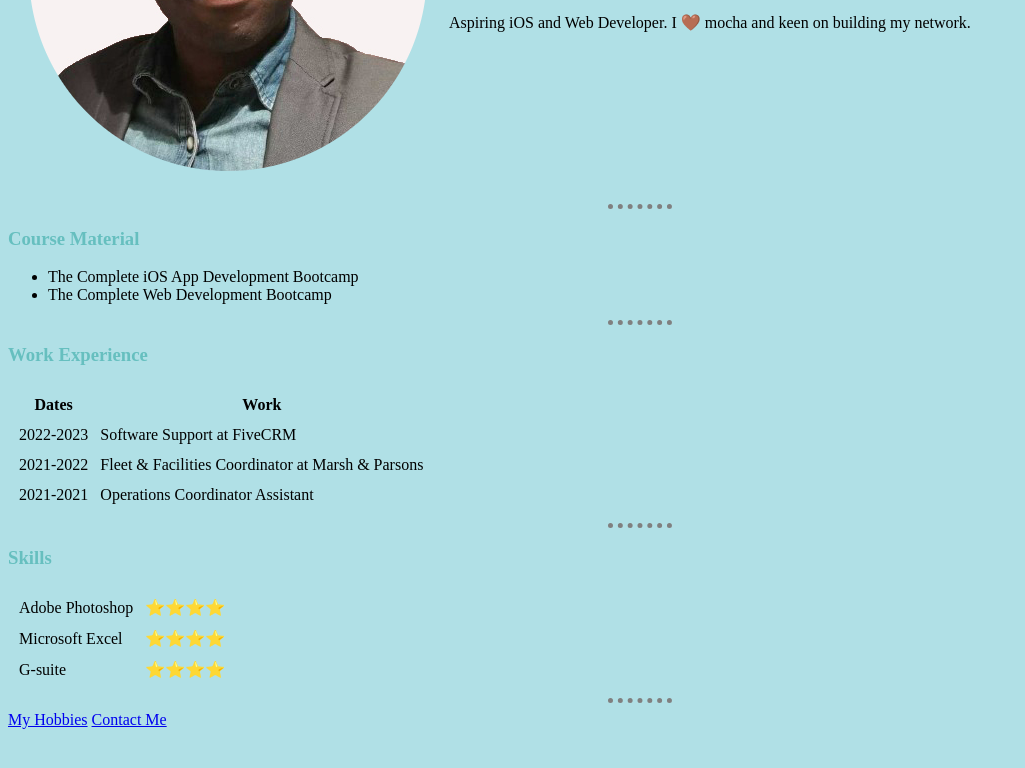
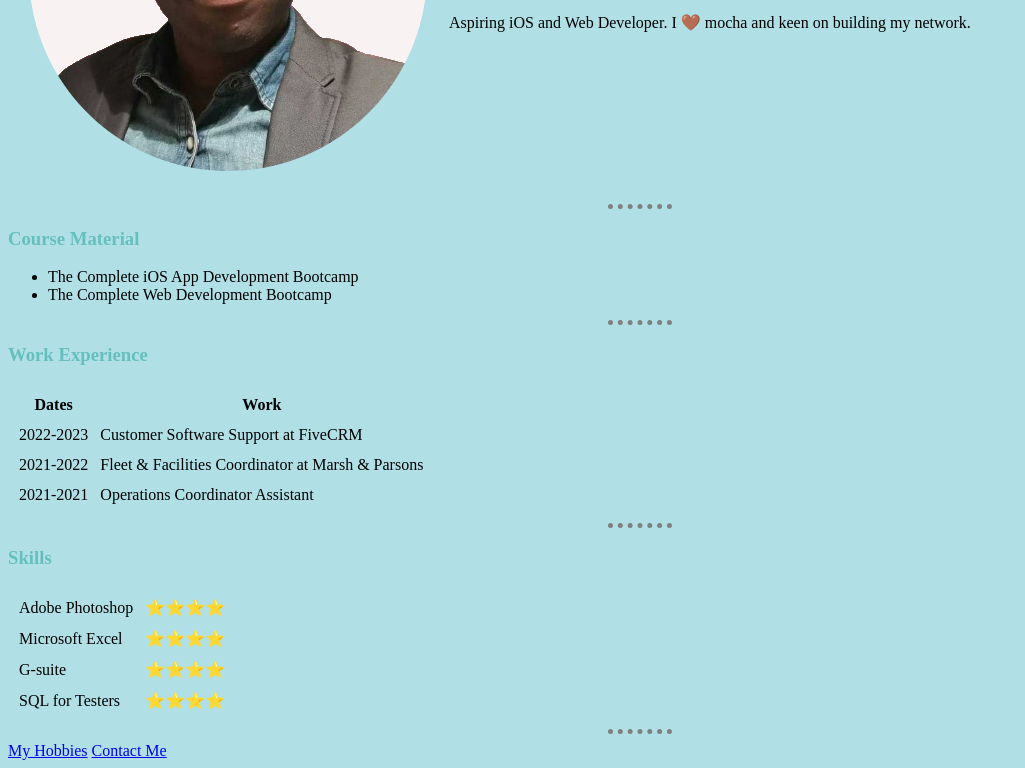
Before and after one commit to dan-prog95/cv, a plain HTML site: page index.html in a window 1280 px wide. Shown: the part 256-1024 px from the top of the page, without its empty margins (0-1025 px from the left). Before the commit the page ends 993 px from the top, so only its background shows below. Drawn offline with Linux system fonts and the light colour scheme.

Commit message:
Update index.html

```diff
--- a/index.html
+++ b/index.html
@@ -33,7 +33,7 @@
     <tbody>
       <tr>
         <td>2022-2023</td>
-        <td>Software Support at FiveCRM</td>
+        <td>Customer Software Support at FiveCRM</td>
       </tr>
       <tr>
         <td>2021-2022</td>
@@ -60,6 +60,10 @@
           <td>G-suite</td>
           <td>⭐⭐⭐⭐</td>
         </tr>
+       <tr>
+          <td>SQL for Testers</td>
+          <td>⭐⭐⭐⭐</td>
+        </tr>
       </table>
   <hr>
   <a href="hobbies.html">My Hobbies</a>
```
